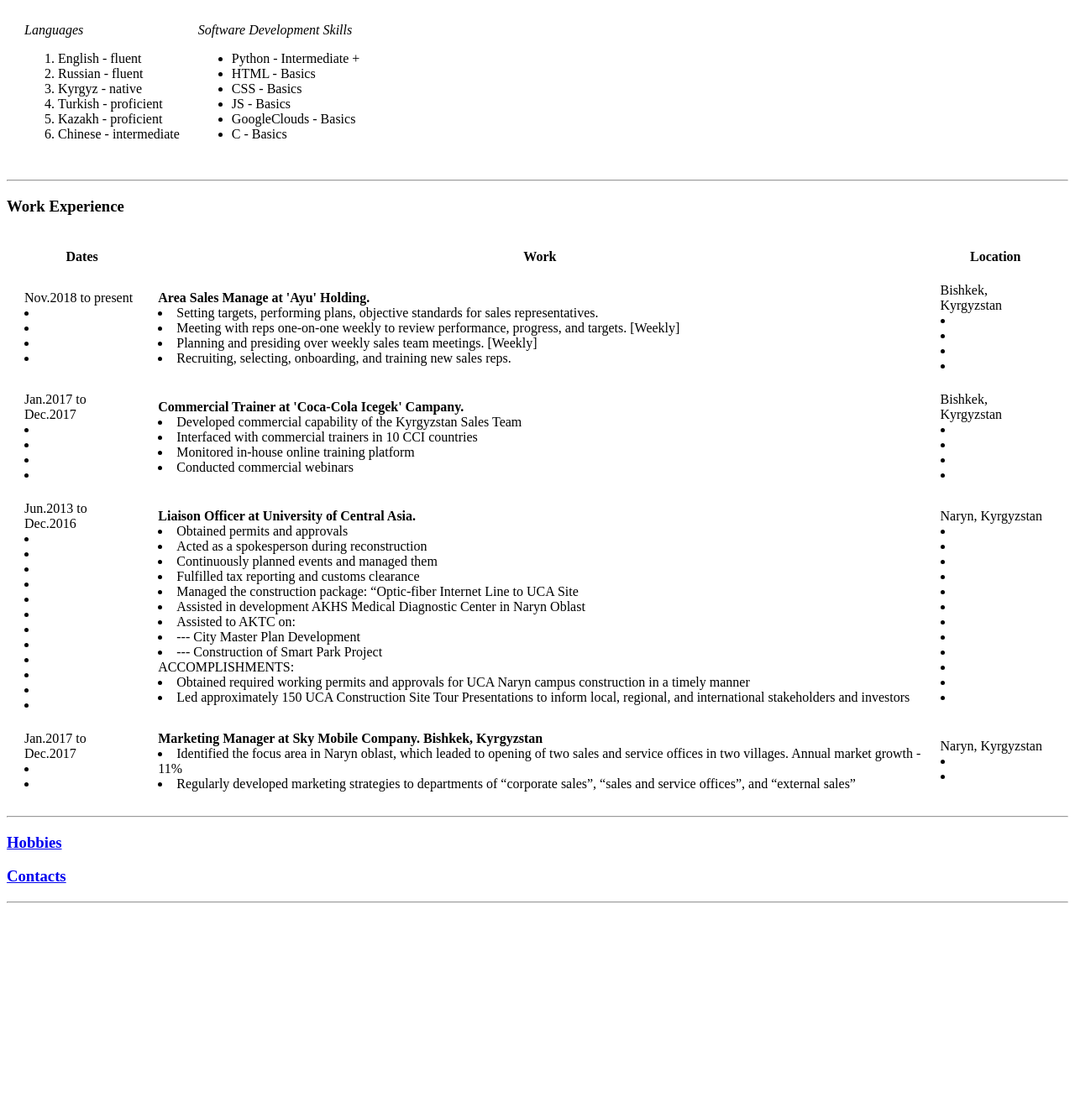
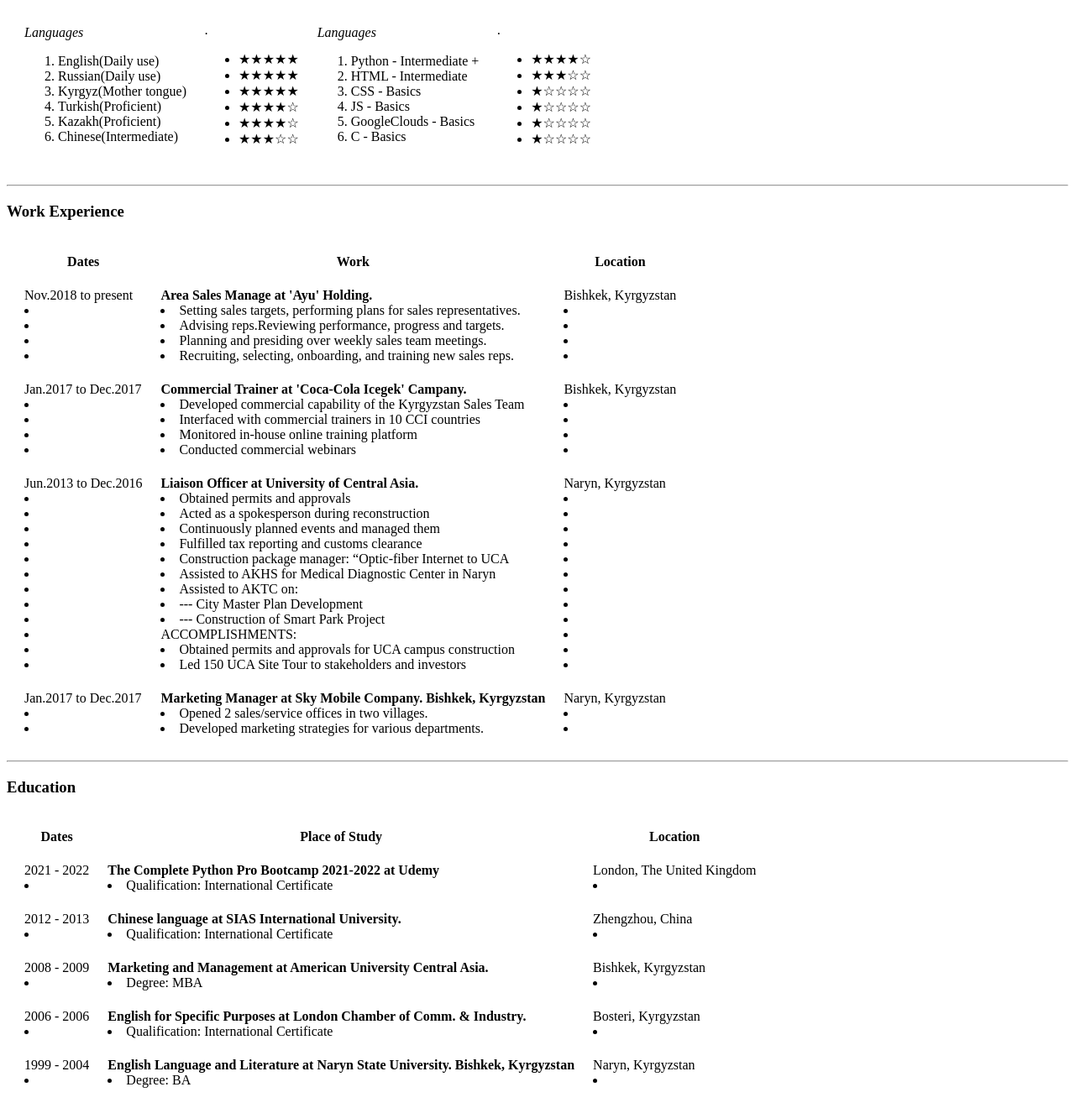
Before and after one commit to Chyngyz-UB/cv, a plain HTML site: page index.html in a window 1280 px wide. Shown: the part 320-1640 px from the top of the page at 84% size. Before the commit the page ends 1404 px from the top, so only its background shows below. Drawn offline with Linux system fonts and the light colour scheme.

Commit message:
Updated index.html
added education part

```diff
--- a/index.html
+++ b/index.html
@@ -32,24 +32,48 @@
              <td>
                  <em>Languages</em>
                         <ol>
-                            <li>English - fluent</li>
-                            <li>Russian - fluent</li>
-                            <li>Kyrgyz  - native</li>
-                            <li>Turkish - proficient</li>
-                            <li>Kazakh  - proficient</li>
-                            <li>Chinese - intermediate</li>
+                            <li>English(Daily use)</li>
+                            <li>Russian(Daily use)</li>
+                            <li>Kyrgyz(Mother tongue)</li>
+                            <li>Turkish(Proficient)</li>
+                            <li>Kazakh(Proficient)</li>
+                            <li>Chinese(Intermediate)</li>
                         </ol>
              </td>
 
              <td>
-                 <em>Software Development Skills</em>
+                 <em>.</em>
                         <ul>
-                            <li>Python - Intermediate +</li>
-                            <li>HTML - Basics</li>
+                            <li>&#9733&#9733&#9733&#9733&#9733</li>
+                            <li>&#9733&#9733&#9733&#9733&#9733</li>
+                            <li>&#9733&#9733&#9733&#9733&#9733</li>
+                            <li>&#9733&#9733&#9733&#9733&#9734</li>
+                            <li>&#9733&#9733&#9733&#9733&#9734</li>
+                            <li>&#9733&#9733&#9733&#9734&#9734</li>
+                        </ul>
+             </td>
+
+             <td>
+                 <em>Languages</em>
+                        <ol>
+                            <li>Python - Intermediate + </li>
+                            <li>HTML - Intermediate</li>
                             <li>CSS - Basics</li>
                             <li>JS - Basics</li>
                             <li>GoogleClouds - Basics</li>
                             <li>C - Basics</li>
+                        </ol>
+             </td>
+
+             <td>
+                 <em>.</em>
+                        <ul>
+                            <li>&#9733&#9733&#9733&#9733&#9734</li>
+                            <li>&#9733&#9733&#9733&#9734&#9734</li>
+                            <li>&#9733&#9734&#9734&#9734&#9734</li>
+                            <li>&#9733&#9734&#9734&#9734&#9734</li>
+                            <li>&#9733&#9734&#9734&#9734&#9734</li>
+                            <li>&#9733&#9734&#9734&#9734&#9734</li>
                         </ul>
              </td>
          </tr>
@@ -79,9 +103,9 @@
 
             <td><strong>Area Sales Manage at 'Ayu' Holding.</strong>
 
-                            <li>Setting targets, performing plans, objective standards for sales representatives.</li>
-                            <li>Meeting with reps one-on-one weekly to review performance, progress, and targets. [Weekly]</li>
-                            <li>Planning and presiding over weekly sales team meetings. [Weekly]</li>
+                            <li>Setting sales targets, performing plans for sales representatives.</li>
+                            <li>Advising reps.Reviewing performance, progress and targets.</li>
+                            <li>Planning and presiding over weekly sales team meetings.</li>
                             <li>Recruiting, selecting, onboarding, and training new sales reps.</li></td>
 
             <td>Bishkek, Kyrgyzstan
@@ -131,14 +155,14 @@
                             <li>Acted as a spokesperson during reconstruction</li>
                             <li>Continuously planned events and managed them</li>
                             <li>Fulfilled tax reporting and customs clearance</li>
-                            <li>Managed the construction package: “Optic-fiber Internet Line to UCA Site</li>
-                            <li>Assisted in development AKHS Medical Diagnostic Center in Naryn Oblast</li>
+                            <li>Construction package manager: “Optic-fiber Internet to UCA</li>
+                            <li>Assisted to AKHS for Medical Diagnostic Center in Naryn</li>
                             <li>Assisted to AKTC on:</li>
                             <li>--- City Master Plan Development</li>
                             <li>--- Construction of Smart Park Project</li>
                             ACCOMPLISHMENTS:
-                            <li>Obtained required working permits and approvals for UCA Naryn campus construction in a timely manner</li>
-                            <li>Led approximately 150 UCA Construction Site Tour Presentations to inform local, regional, and international stakeholders and investors</li></td>
+                            <li>Obtained permits and approvals for UCA campus construction</li>
+                            <li>Led 150 UCA Site Tour to stakeholders and investors</li></td>
 
             <td>Naryn, Kyrgyzstan
                             <li></li>
@@ -159,8 +183,8 @@
                             <li></li>
                             <li></li></td>
             <td><strong>Marketing Manager at Sky Mobile Company. Bishkek, Kyrgyzstan</strong>
-                            <li>Identified the focus area in Naryn oblast, which leaded to opening of two sales and service offices in two villages. Annual market growth - 11%</li>
-                            <li>Regularly developed marketing strategies to departments of “corporate sales”, “sales and service offices”, and “external sales”</li></td></td>
+                            <li>Opened 2 sales/service offices in two villages. </li>
+                            <li>Developed marketing strategies for various departments.</li></td></td>
             <td>Naryn, Kyrgyzstan
                             <li></li>
                             <li></li></td>
@@ -169,7 +193,75 @@
     </table>
 
 
+<hr>
 
+<h3><strong>Education</strong></h3>
+    <table cellspacing="20">
+        <thead>
+            <tr>
+                <th>Dates</th>
+                <th>Place of Study</th>
+                <th>Location</th>
+
+            </tr>
+        </thead>
+
+        <tr>
+            <td>2021 - 2022
+                            <li></li></td>
+
+            <td><strong>The Complete Python Pro Bootcamp 2021-2022 at Udemy</strong>
+                            <li>Qualification: International Certificate</li>
+
+            <td>London, The United Kingdom
+                            <li></li></td>
+
+        </tr>
+
+        <tr>
+            <td>2012 - 2013
+                            <li></li></td>
+
+            <td><strong>Chinese language at SIAS International University.</strong>
+                            <li>Qualification: International Certificate</li>
+
+            <td>Zhengzhou, China
+                            <li></li></td>
+
+        </tr>
+
+
+        <tr>
+            <td>2008 - 2009
+                            <li></li></td>
+
+            <td><strong>Marketing and Management at American University Central Asia.</strong>
+                            <li>Degree: MBA</li>
+
+            <td>Bishkek, Kyrgyzstan
+                            <li></li></td>
+        </tr>
+        <tr>
+            <td>2006 - 2006
+                            <li></li></td>
+
+            <td><strong>English for Specific Purposes at London Chamber of Comm. & Industry.</strong>
+                            <li>Qualification: International Certificate</li>
+
+            <td>Bosteri, Kyrgyzstan
+                            <li></li></td>
+        </tr>
+        <tr>
+            <td>1999 - 2004
+                            <li></li></td>
+            <td><strong> English Language and Literature at Naryn State University. Bishkek, Kyrgyzstan</strong>
+                            <li>Degree: BA</li>
+
+            <td>Naryn, Kyrgyzstan
+                            <li></li></td>
+        </tr>
+
+    </table>
 
 <hr>
 
```
